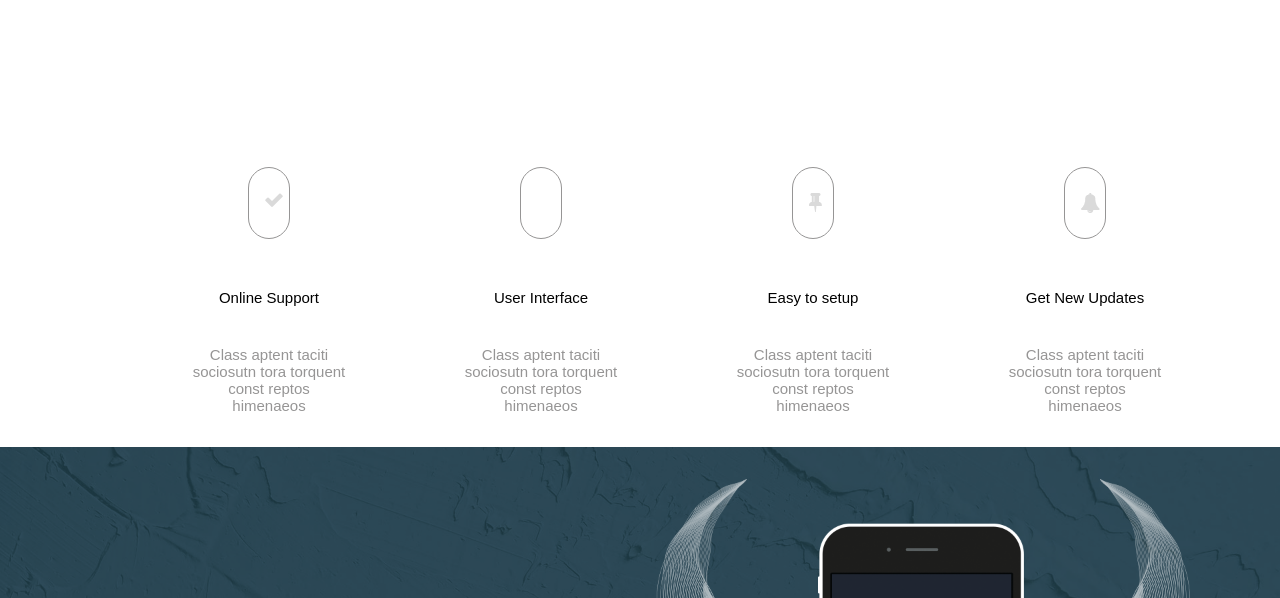
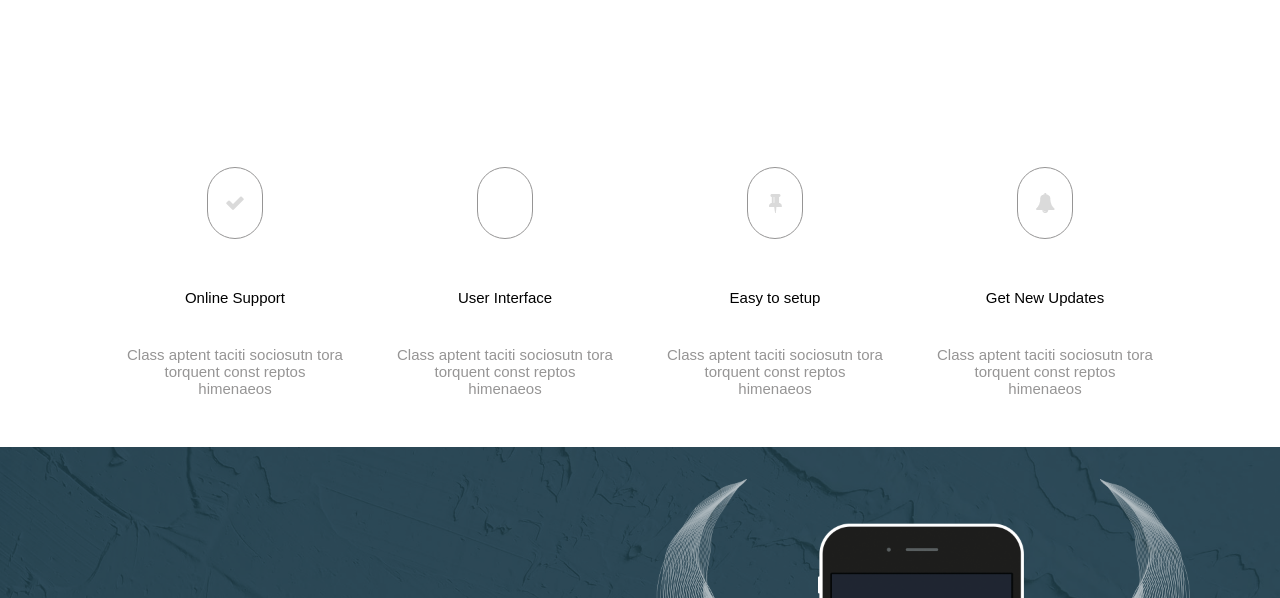
Before and after one commit to Sufl0wer/lab2, a plain HTML site: page index.html in a window 1280 px wide. Shown: the part 746-1344 px from the top of the page. Drawn offline with Linux system fonts and the light colour scheme.

Commit message:
info-blocks were fixed

```diff
--- a/css/header.css
+++ b/css/header.css
@@ -104,13 +104,14 @@
 
 .info-blocks {
     display: flex;
-    width: 85%;
+    align-content: space-between;
+    justify-content: center;
+    width: 1200px;
     margin: auto;
 }
 
 .info-block {
     margin-top: 120px;
-    margin-left: 74px;
     width: 270px;
     height: 330px;
 }
@@ -132,7 +133,11 @@
     margin-top: 50px;
     border-width: 20px;
     border: 1px solid rgb(150, 149, 149);
-    border-radius: 30px
+    border-radius: 30px;
+    display: flex;
+    align-items: center;
+    justify-content: center;
+
 }
 
 .info-title {
@@ -142,11 +147,6 @@
     font-weight: 100;
     font-family: sans-serif;
     font-size: 15px;
-}
-
-.info-img {
-    margin-left: 16px;
-    margin-top: 25px;
 }
 
 .info-block .subtitle {
@@ -160,7 +160,9 @@
 }
 
 .info-buttons {
-    width: 328px;
+    width: 320px;
+    display: flex;
+    justify-content: space-between;
     margin: auto;
 }
 
@@ -232,6 +234,7 @@
 }
 
 .footer {
+    margin-top: 100px;
     background-color: rgb(33, 37, 49);
     width: 100%;
     height: 777px;
```
